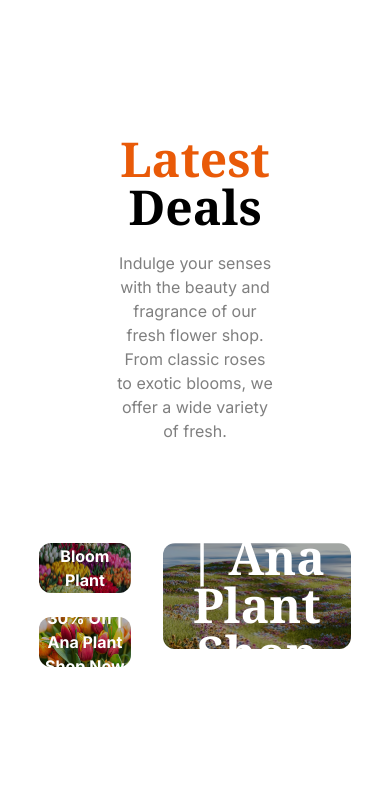
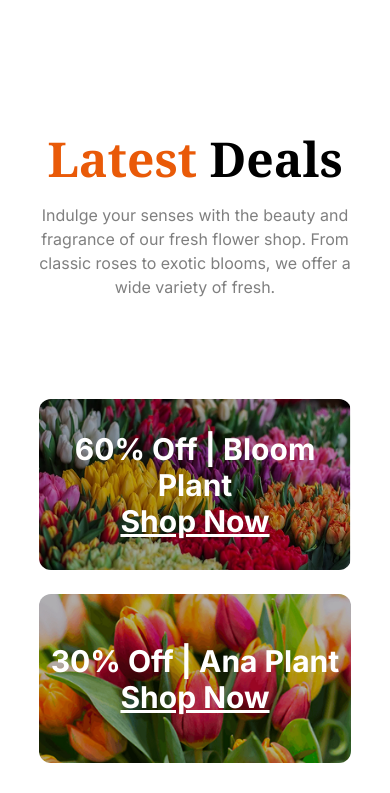
Before and after one commit to mdosmangoni6355/B12A02-Assignment-02, a plain HTML site: page index.html in a window 390 px wide. Shown: the part 4220-5013 px from the top of the page. Drawn offline with nearby package versions, Linux system fonts and the light colour scheme.

Commit message:
Latest Deal Section Responsive Done

```diff
--- a/index.html
+++ b/index.html
@@ -124,31 +124,31 @@
         </section>
         <!-- Latest Deal Section -->
          <section class="w-4/5 mx-auto mt-40 mb-40">
-            <div class="text-center w-1/2 mx-auto">
+            <div class="text-center w-1/2 max-sm:w-full mx-auto">
                 <h3 class="font-noto text-5xl font-bold"><span class="text-[#E95A08]">Latest</span>  Deals</h3>
                 <p class="text-[#00000080] mt-5">Indulge your senses with the beauty and fragrance of our fresh flower shop. From classic roses to exotic blooms, we offer a wide variety of fresh.</p>
             </div>
-            <div class="flex gap-8 mt-25">
+            <div class="flex max-sm:flex-col gap-8 mt-25">
                 <div class="flex flex-col gap-6">
                     <div class="relative">
                         <div class="absolute w-full h-full text-center flex flex-col justify-center z-10">
-                            <p class="text-white font-bold">60% Off | Bloom Plant</p>
-                            <p class="text-white font-bold underline">Shop Now</p>
+                            <p class="text-white max-sm:text-3xl font-bold">60% Off | Bloom Plant</p>
+                            <p class="text-white max-sm:text-3xl font-bold underline">Shop Now</p>
                         </div>
-                        <img class="rounded-xl brightness-70" src="assets/deal-bloom.png" alt="">
+                        <img class="rounded-xl max-sm:w-full brightness-70" src="assets/deal-bloom.png" alt="">
                     </div>
                     <div class="relative">
                         <div class="absolute w-full h-full text-center flex flex-col justify-center z-10">
-                            <p class="text-white font-bold">30% Off | Ana Plant</p>
-                            <p class="text-white font-bold underline">Shop Now</p>
+                            <p class="text-white max-sm:text-3xl font-bold">30% Off | Ana Plant</p>
+                            <p class="text-white max-sm:text-3xl font-bold underline">Shop Now</p>
                         </div>
-                        <img class="rounded-xl brightness-70" src="assets/deal-ana.png" alt="">
+                        <img class="rounded-xl max-sm:w-full brightness-70" src="assets/deal-ana.png" alt="">
                     </div>
                 </div>
                 <div class="relative">
                     <div class="absolute w-full h-full text-center flex flex-col justify-center z-10">
-                        <p class="text-white font-noto font-bold text-5xl font-bold">30% Off | Ana Plant</p>
-                        <p class="text-white font-noto font-bold text-5xl font-bold underline">Shop Now</p>
+                        <p class="text-white font-noto max-sm:text-3xl text-5xl font-bold">30% Off | Ana Plant</p>
+                        <p class="text-white font-noto max-sm:text-3xl text-5xl font-bold underline">Shop Now</p>
                     </div>
                     <img class="rounded-xl brightness-70" src="assets/deal-zabo.png" alt="">
                 </div>
```
